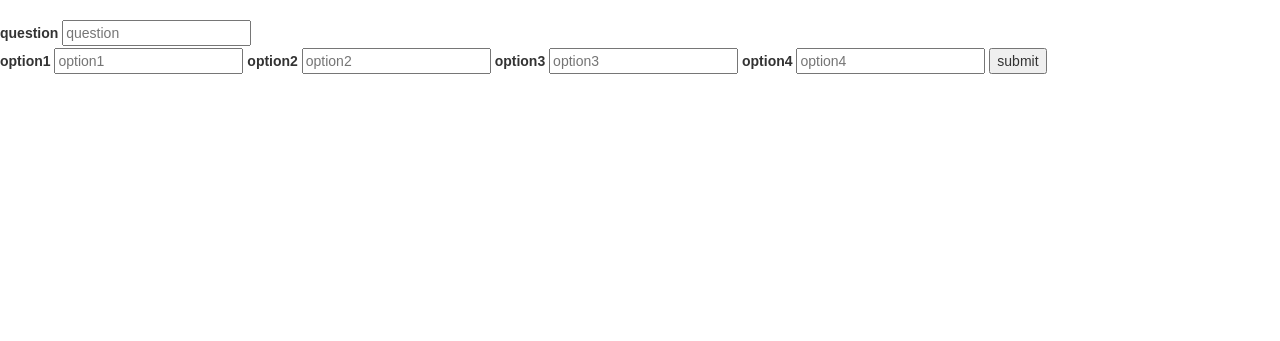
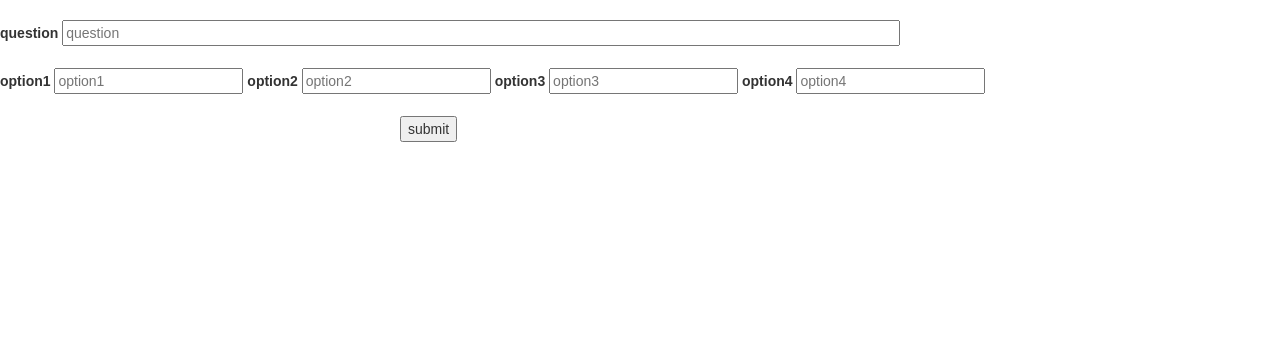
Before and after one commit to parimi3333/pollapp, a Django app: page /createform in a window 1280 px wide. Shown: the part 82-423 px from the top of the page. Run offline with Django 4.2, Linux system fonts and the light colour scheme; a user stored in the database is signed in; some libraries are stand-ins or nearby versions.

Commit message:
Add files via upload

```diff
--- a/templates/create.html
+++ b/templates/create.html
@@ -6,7 +6,7 @@
 <form action="./create" method="post">
   {% csrf_token %}
   <label>question</label>
-  <input type="text" name="q" placeholder="question"><br/>
+  <input type="text" name="q" placeholder="question" size="100"><br/><br/>
   <label>option1</label>
   <input type="text" name="o1" placeholder="option1">
   <label>option2</label>
@@ -14,8 +14,8 @@
   <label>option3</label>
   <input type="text" name="o3" placeholder="option3">
   <label>option4</label>
-  <input type="text" name="o4" placeholder="option4">
-  <input type="submit" value="submit">
+  <input type="text" name="o4" placeholder="option4"><br/><br/>
+  <input type="submit" value="submit" style="margin-left:400px">
 
 </form>
 {% endblock %}
```
